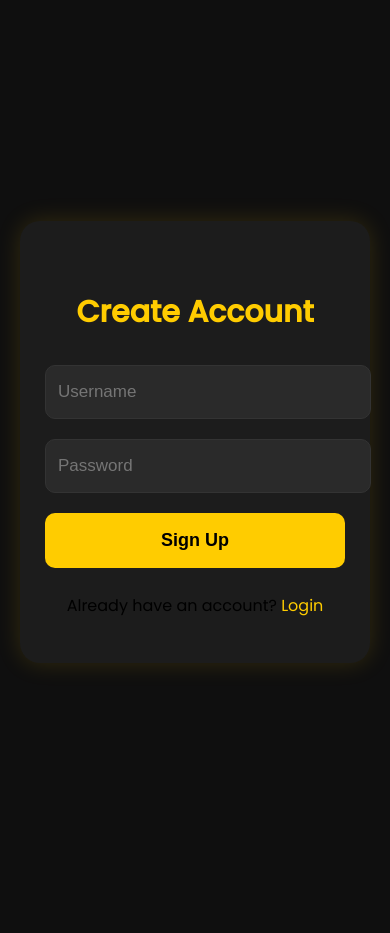
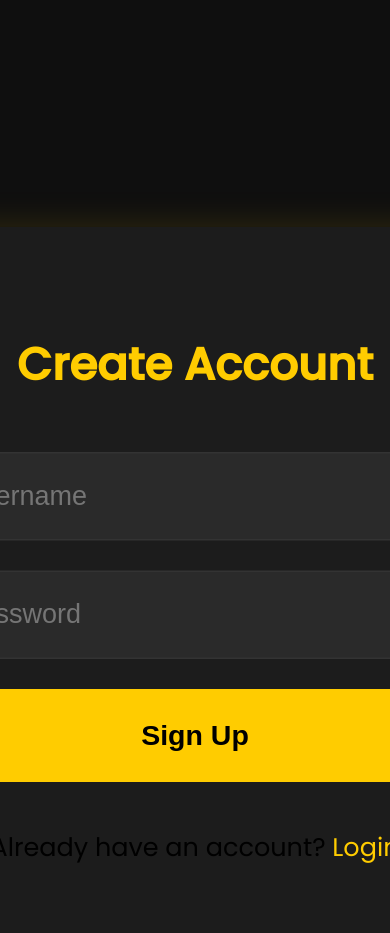
Before and after one commit to anshmendpara-13/automation-project, a Flask app: page /signup in a window 390 px wide; the page is wider, and only the part inside the window is pictured. Before the commit the page ends 667 px from the top of that part, so only its background shows below. Run offline with Flask 3, Linux system fonts and the light colour scheme.

Commit message:
first commit

```diff
--- a/templates/signup.html
+++ b/templates/signup.html
@@ -126,6 +126,44 @@ button:hover {
         font-size: 16px;
     }
 }
+/* ----- MOBILE 1.5X SCALING ----- */
+@media (max-width: 600px) {
+
+    body {
+        padding: 0;
+    }
+
+    .card {
+        transform: scale(1.5);
+        transform-origin: top center;
+        margin-top: 80px;  /* adjust so card is not cut */
+    }
+
+    h2 {
+        font-size: 30px;
+        margin-bottom: 35px;
+    }
+
+    input {
+        padding: 18px 14px;
+        font-size: 18px;
+    }
+
+    button {
+        padding: 20px;
+        font-size: 19px;
+    }
+
+    .flash {
+        font-size: 17px;
+        padding: 14px;
+    }
+
+    .link {
+        font-size: 17px;
+        margin-top: 30px;
+    }
+}
 </style>
 </head>
 
```
Also changed, not shown: templates/login.html (+38 -0 lines).
